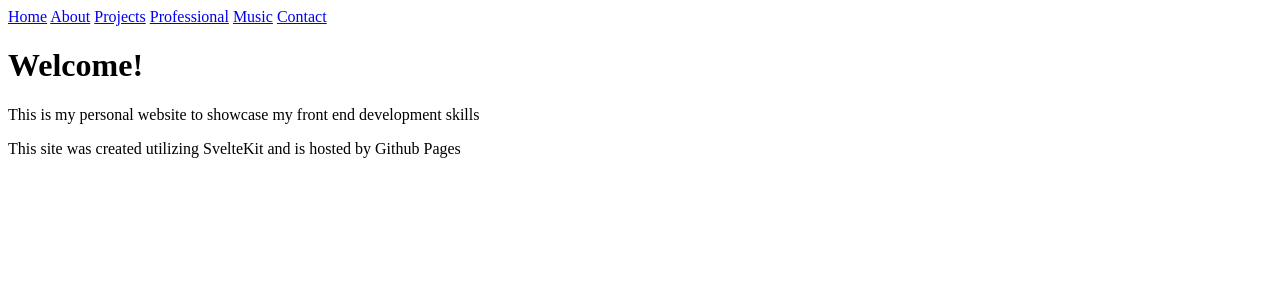
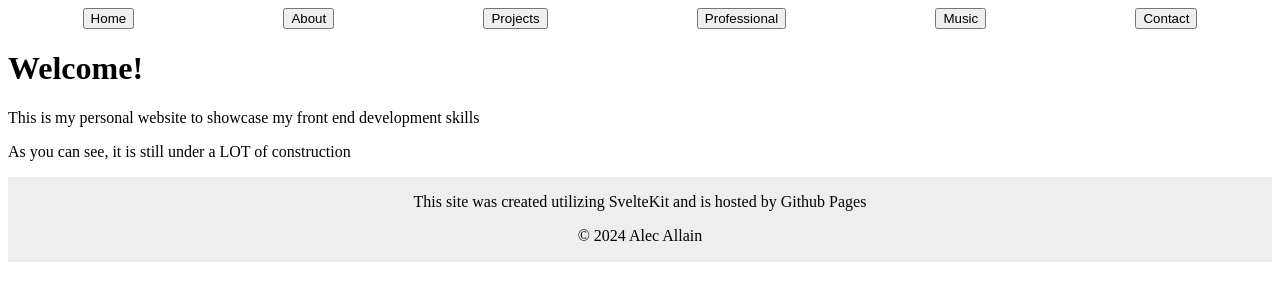
Before and after one commit to alecallain/alecallain.github.io, a SvelteKit app: page / in a window 1280 px wide. Shown: the top 300 px of the page. Built offline with nearby package versions, Linux system fonts and the light colour scheme.

Commit message:
Added Header, Footer and Navigation component

```diff
--- /dev/null
+++ b/src/lib/components/Footer.svelte
@@ -0,0 +1,16 @@
+<script lang="ts">
+    let date = new Date().getFullYear();
+</script>
+
+<footer>
+    <p>This site was created utilizing SvelteKit and is hosted by Github Pages</p>
+    <p>&copy; {date} Alec Allain</p>
+</footer>
+
+<style>
+    footer {
+        text-align: center;
+        padding: 0.5px;
+        background-color: #eee;
+    }
+</style>
--- /dev/null
+++ b/src/lib/components/Header.svelte
@@ -0,0 +1,11 @@
+<script lang="ts">
+    import Navigation from "$lib/components/Navigation.svelte";
+</script>
+
+<div class="main-header">
+    <Navigation />
+</div>
+
+<style>
+    .main-header {}
+</style>
--- /dev/null
+++ b/src/lib/components/Navigation.svelte
@@ -0,0 +1,23 @@
+<script lang="ts">
+    import { base } from '$app/paths';
+</script>
+
+<nav>
+    <a href="{base}/"><button>Home</button></a>
+    <a href="{base}/about"><button>About</button></a>
+    <a href="{base}/projects"><button>Projects</button></a>
+    <a href="{base}/professional"><button>Professional</button></a>
+    <a href="{base}/music"><button>Music</button></a>
+    <a href="{base}/contact"><button>Contact</button></a>
+</nav>
+
+<style>
+    nav {
+        display: flex;
+        justify-content: space-around;
+    }
+
+    a {
+        background: none;
+    }
+</style>
--- a/src/routes/+layout.svelte
+++ b/src/routes/+layout.svelte
@@ -1,18 +1,14 @@
 <script lang="ts">
-    import { base } from '$app/paths';
+    import Header from '$lib/components/Header.svelte';
+    import Footer from "$lib/components/Footer.svelte";
 
     let { children } = $props();
 </script>
 
-<nav>
-    <a href="{base}/">Home</a>
-    <a href="{base}/about">About</a>
-    <a href="{base}/projects">Projects</a>
-    <a href="{base}/professional">Professional</a>
-    <a href="{base}/music">Music</a>
-    <a href="{base}/contact">Contact</a>
-</nav>
+<Header />
 
-{@render children()}
+<main>
+    {@render children()}
+</main>
 
-<footer>This site was created utilizing SvelteKit and is hosted by Github Pages</footer>
+<Footer />
--- a/src/routes/+page.svelte
+++ b/src/routes/+page.svelte
@@ -3,6 +3,7 @@
 <div>
     <h1>Welcome!</h1>
     <p>This is my personal website to showcase my front end development skills</p>
+    <p>As you can see, it is still under a LOT of construction</p>
 </div>
 
 <style></style>
```
Also changed, not shown: 1 other file (tests, documents, lock files or other folders).
